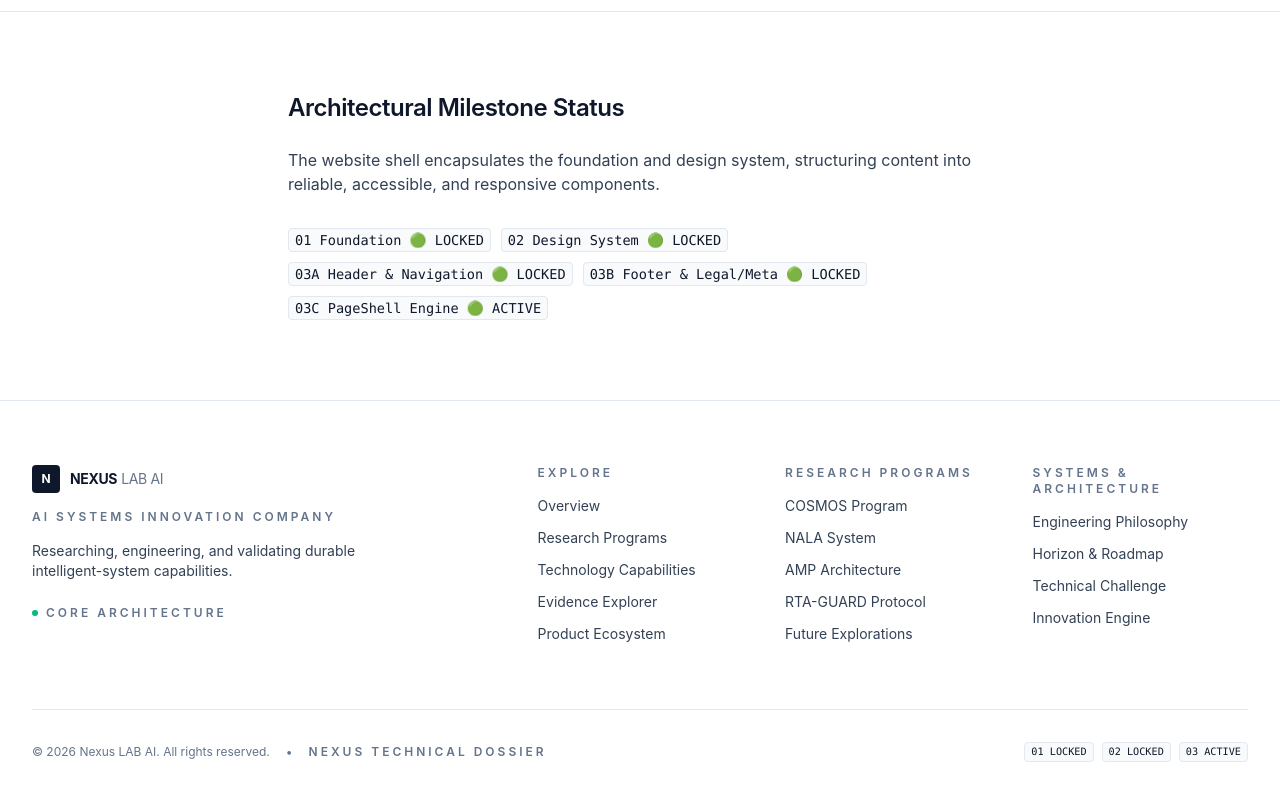
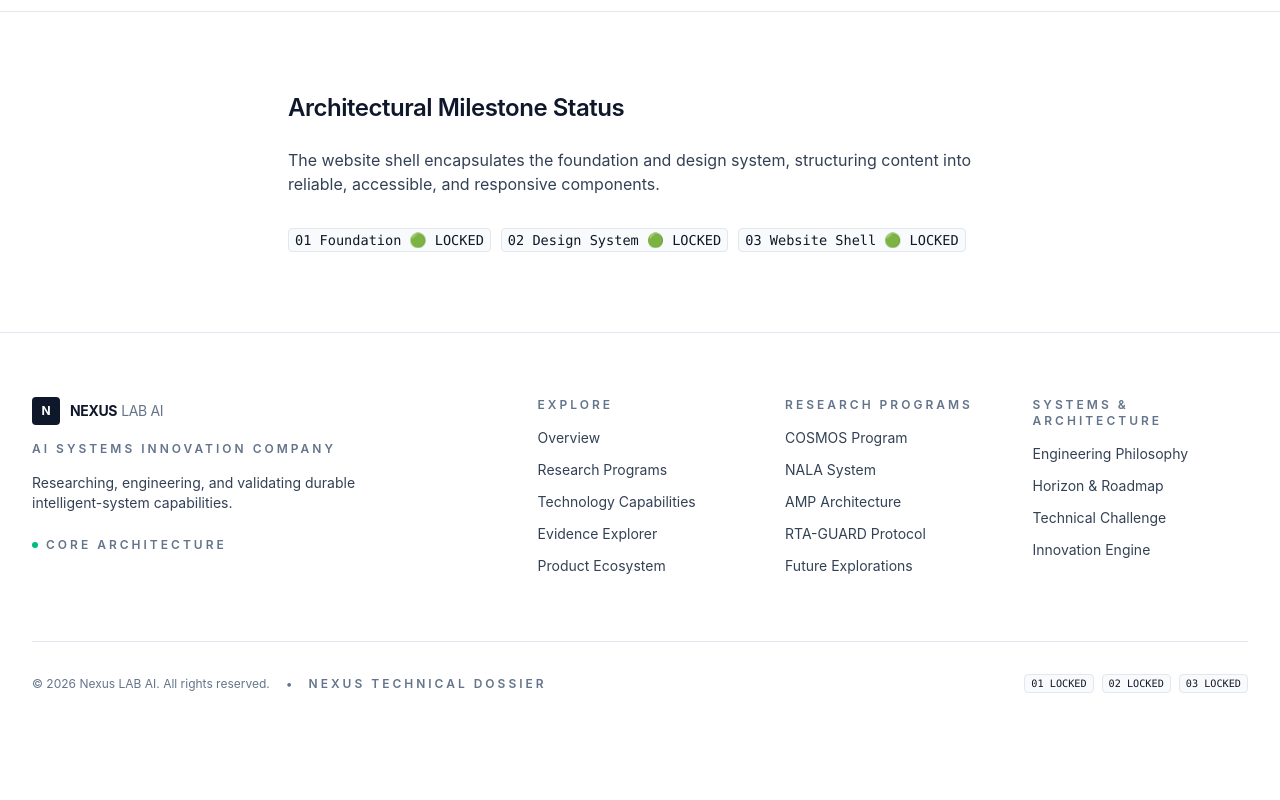
Before and after one commit to Roy12233444/nexus-lab-ai-technical, a React (Vite) app: page / in a window 1280 px wide. Shown: the part 356-1156 px from the top of the page. After the commit the page ends 1113 px from the top, so only its background shows below. Built offline with nearby package versions, Linux system fonts and the light colour scheme.

Commit message:
feat(shell): freeze and lock Phase 03 Website Shell in Task 03E

```diff
--- a/src/app/App.tsx
+++ b/src/app/App.tsx
@@ -26,9 +26,7 @@ function App() {
             <div className="flex flex-wrap gap-2.5 pt-2">
               <span className="nexus-code-inline text-xs">01 Foundation 🟢 LOCKED</span>
               <span className="nexus-code-inline text-xs">02 Design System 🟢 LOCKED</span>
-              <span className="nexus-code-inline text-xs">03A Header & Navigation 🟢 LOCKED</span>
-              <span className="nexus-code-inline text-xs">03B Footer & Legal/Meta 🟢 LOCKED</span>
-              <span className="nexus-code-inline text-xs">03C PageShell Engine 🟢 ACTIVE</span>
+              <span className="nexus-code-inline text-xs">03 Website Shell 🟢 LOCKED</span>
             </div>
           </div>
         </Section>
--- a/src/lib/constants.ts
+++ b/src/lib/constants.ts
@@ -18,5 +18,5 @@ export const SITE_CONFIG = {
 export const SYSTEM_MILESTONES = {
   foundation: 'LOCKED',
   designSystem: 'LOCKED',
-  shell: 'ACTIVE',
+  shell: 'LOCKED',
 } as const;
```
Also changed, not shown: 3 other files (tests, documents, lock files or other folders).
